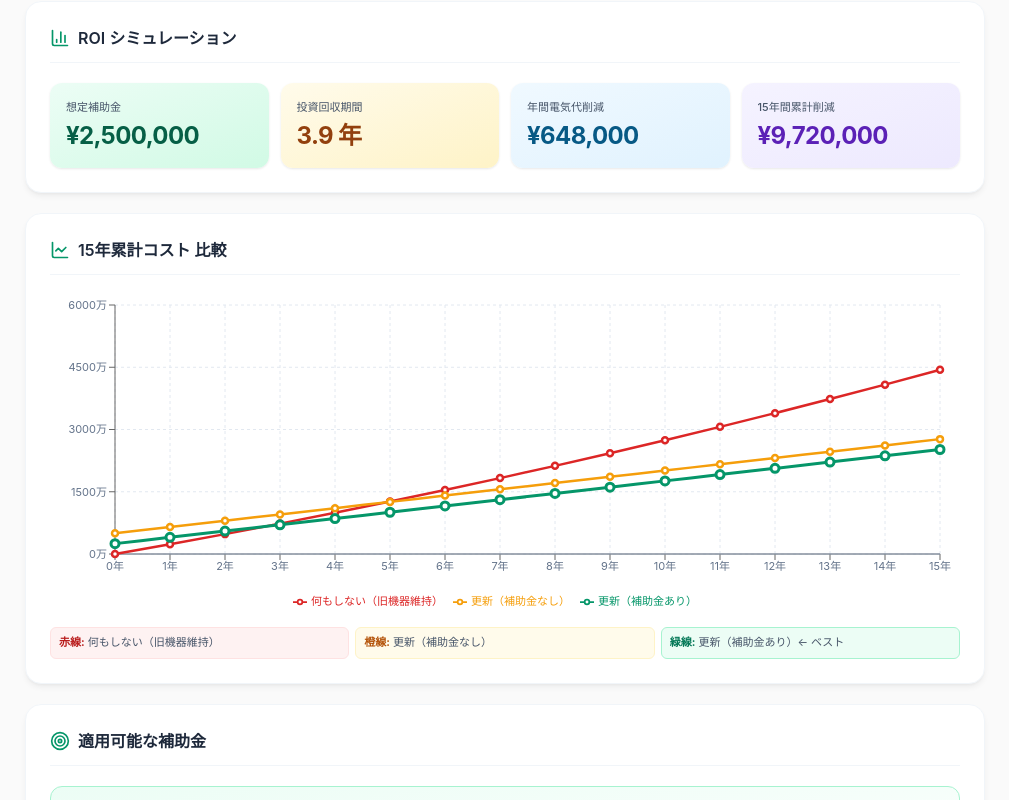
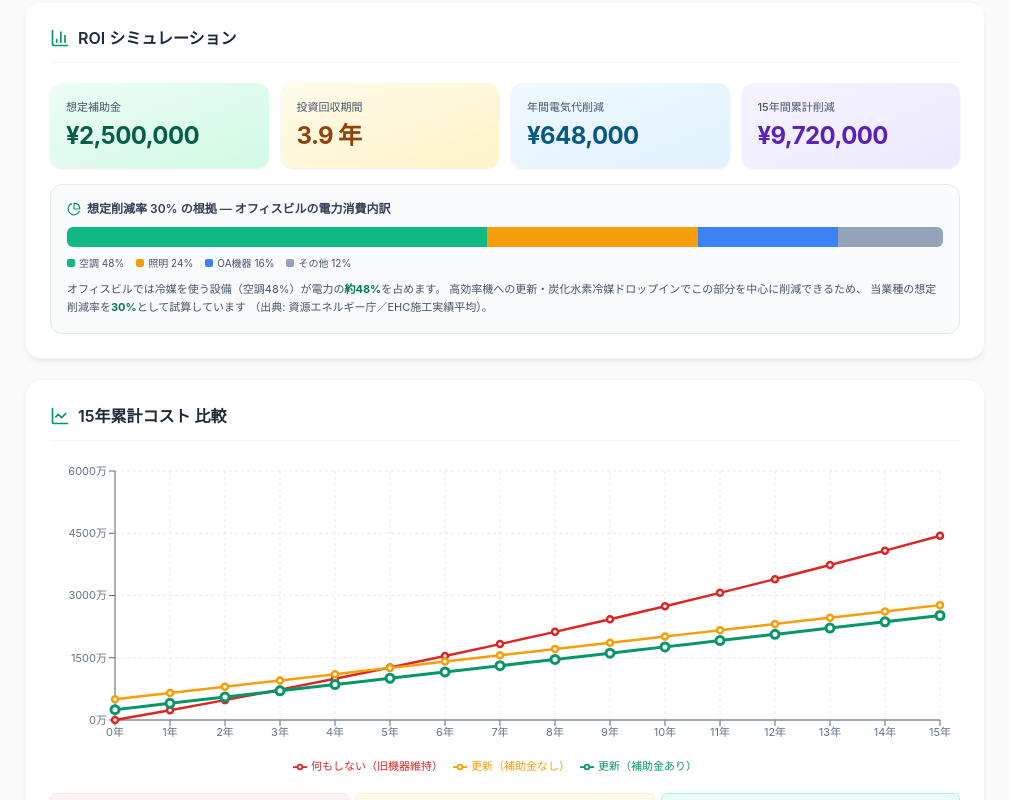
Before and after one commit to Shinichi-Morozumi/ehc-subsidy-app, a Next.js app: page / in a window 1280 px wide. Both pictures are taken after a click on the button "即答（マッチング & 提案書生成）". Shown: the part 1750-2550 px from the top of the page, without its empty margins (135-1144 px from the left). Built offline with nearby package versions, Linux system fonts and the light colour scheme.

Commit message:
feat: 業種別ROI根拠表示 + 宿泊補助金追加 + R32毒性/EU規制トピックス

```diff
--- a/components/RoiChart.tsx
+++ b/components/RoiChart.tsx
@@ -17,12 +17,15 @@ interface RoiChartProps {
   bestSubsidyManYen: number;
   saveYenPerYear: number;
   kwhPerYear: number;
+  reductionRate?: number;
 }
 
-export function RoiChart({ invest, bestSubsidyManYen, saveYenPerYear, kwhPerYear }: RoiChartProps) {
+export function RoiChart({ invest, bestSubsidyManYen, saveYenPerYear, kwhPerYear, reductionRate = 0.3 }: RoiChartProps) {
   const ELECTRIC_PRICE = 27;
   const OLD_EQUIPMENT_DEGRADATION_PER_YEAR = 0.02;
   const REPAIR_COST_PER_YEAR = 15;
+  // 業種別の想定削減率を反映（更新後の電力＝旧×(1−削減率)）。未指定時は従来通り30%。
+  const newPowerFactor = Math.max(0, Math.min(1, 1 - reductionRate));
 
   const years = 15;
   const data = [];
@@ -33,9 +36,9 @@ export function RoiChart({ invest, bestSubsidyManYen, saveYenPerYear, kwhPerYear
       REPAIR_COST_PER_YEAR * y;
 
     const newCostWithSubsidy =
-      (invest - bestSubsidyManYen) + (kwhPerYear * 0.7 * ELECTRIC_PRICE * y) / 10000;
+      (invest - bestSubsidyManYen) + (kwhPerYear * newPowerFactor * ELECTRIC_PRICE * y) / 10000;
 
-    const newCostNoSubsidy = invest + (kwhPerYear * 0.7 * ELECTRIC_PRICE * y) / 10000;
+    const newCostNoSubsidy = invest + (kwhPerYear * newPowerFactor * ELECTRIC_PRICE * y) / 10000;
 
     data.push({
       year: `${y}年`,
--- a/components/SubsidyMatcher.tsx
+++ b/components/SubsidyMatcher.tsx
@@ -9,8 +9,9 @@ import { ReportTeaser } from "./ReportTeaser";
 import { CustomerReport } from "./CustomerReport";
 import { SampleCases } from "./SampleCases";
 import { SampleCase } from "@/lib/samples";
-import { Sparkles, BarChart3, Target, Lightbulb, Building2, User, AlertTriangle, CheckCircle2, LineChart as LineChartIcon } from "lucide-react";
+import { Sparkles, BarChart3, Target, Lightbulb, Building2, User, AlertTriangle, CheckCircle2, LineChart as LineChartIcon, PieChart } from "lucide-react";
 import { RoiChart } from "./RoiChart";
+import { INDUSTRY_PROFILES } from "@/lib/industries";
 
 const PREFS = ["東京都", "神奈川県", "大阪府", "埼玉県", "千葉県", "愛知県", "北海道", "福岡県", "その他"];
 
@@ -202,6 +203,7 @@ function ResultView({ result, input }: { result: MatchResult; input: MatchInput
           <RoiBox label="年間電気代削減" value={`¥${result.saveYenPerYear.toLocaleString("ja-JP")}`} accent="blue" />
           <RoiBox label="15年間累計削減" value={`¥${result.total15YearsYen.toLocaleString("ja-JP")}`} accent="purple" />
         </div>
+        <IndustryBasis building={input.building} reductionRate={result.industryReductionRate} />
       </Card>
 
       <Card>
@@ -211,6 +213,7 @@ function ResultView({ result, input }: { result: MatchResult; input: MatchInput
           bestSubsidyManYen={result.bestSubsidyManYen}
           saveYenPerYear={result.saveYenPerYear}
           kwhPerYear={input.kwh}
+          reductionRate={result.industryReductionRate}
         />
         <div className="text-[11px] text-slate-600 grid grid-cols-1 md:grid-cols-3 gap-1.5 mt-3">
           <div className="bg-red-50 border border-red-100 rounded-md px-2 py-1.5">
@@ -293,3 +296,43 @@ function RoiBox({
     </div>
   );
 }
+
+// 業種別の電力消費内訳と想定削減率の根拠（出典: 資源エネルギー庁）を表示
+function IndustryBasis({ building, reductionRate }: { building: string; reductionRate: number }) {
+  const profile = INDUSTRY_PROFILES[building] ?? INDUSTRY_PROFILES.other;
+  const ac = profile.electricBreakdown.find((b) => b.category === "空調");
+  const fridge = profile.electricBreakdown.find((b) => b.category === "冷凍冷蔵");
+  const refrigerantPct = (ac?.pct ?? 0) + (fridge?.pct ?? 0);
+  return (
+    <div className="mt-4 bg-slate-50 border border-slate-200 rounded-xl p-4">
+      <div className="text-xs font-semibold text-slate-700 mb-2.5 flex items-center gap-1.5">
+        <PieChart className="w-3.5 h-3.5 text-ehc-600" />
+        想定削減率 {(reductionRate * 100).toFixed(0)}% の根拠 — {profile.label}の電力消費内訳
+      </div>
+      <div className="flex w-full h-5 rounded-md overflow-hidden mb-2">
+        {profile.electricBreakdown.map((b) => (
+          <div
+            key={b.category}
+            style={{ width: `${b.pct}%`, backgroundColor: b.color }}
+            title={`${b.category} ${b.pct}%`}
+          />
+        ))}
+      </div>
+      <div className="flex flex-wrap gap-x-3 gap-y-1 text-[10px] text-slate-600 mb-2.5">
+        {profile.electricBreakdown.map((b) => (
+          <span key={b.category} className="inline-flex items-center gap-1">
+            <span className="w-2 h-2 rounded-sm inline-block" style={{ backgroundColor: b.color }} />
+            {b.category} {b.pct}%
+          </span>
+        ))}
+      </div>
+      <p className="text-[11px] text-slate-600 leading-relaxed">
+        {profile.label}では冷媒を使う設備（空調{ac ? `${ac.pct}%` : ""}
+        {fridge ? `＋冷凍冷蔵${fridge.pct}%` : ""}）が電力の<strong className="text-ehc-700">約{refrigerantPct}%</strong>を占めます。
+        高効率機への更新・炭化水素冷媒ドロップインでこの部分を中心に削減できるため、
+        当業種の想定削減率を<strong className="text-ehc-700">{(reductionRate * 100).toFixed(0)}%</strong>として試算しています
+        （出典: 資源エネルギー庁／EHC施工実績平均）。
+      </p>
+    </div>
+  );
+}
--- a/lib/match.ts
+++ b/lib/match.ts
@@ -22,6 +22,7 @@ export function matchSubsidies(input: MatchInput): MatchResult {
     if (s.pref !== "all" && !s.pref.includes(input.pref)) return false;
     if (!s.target.includes(input.equip)) return false;
     if (s.id === "kanagawa" && input.co2 < 3) return false;
+    if (s.id === "hotel_sustainability" && input.building !== "hotel") return false;
     return true;
   });
 
--- a/lib/subsidies.ts
+++ b/lib/subsidies.ts
@@ -53,6 +53,23 @@ export const SUBSIDIES: Subsidy[] = [
     capManYen: 500,
   },
   {
+    id: "hotel_sustainability",
+    name: "宿泊施設サステナビリティ強化支援事業",
+    org: "観光庁",
+    period: "例年春〜初夏に公募（前回 2025/3/24〜5/30）。次回公募はウォッチ中",
+    rate: "1/2",
+    max: "1,000万円（1事業者あたり最大3施設）",
+    target: ["ac", "multi"],
+    biz: ["business"],
+    size: ["sme", "middle", "large"],
+    pref: "all",
+    requirement: "旅館業法の許可取得。高付加価値経営旅館等の登録（または申請中）。宿泊事業者と施工業者が同一会計でないこと。同一事業者で3施設以内。空調更新等が対象（採択率 約91%実績）",
+    docs: "旅館業許可・図面/機器リスト・見積書・登録証・申請ポータル登録・実績報告書",
+    url: "https://www.mlit.go.jp/kankocho/",
+    rateNum: 0.5,
+    capManYen: 1000,
+  },
+  {
     id: "osaka",
     name: "大阪府 中小事業者高効率空調機導入支援事業（R8）",
     org: "大阪府",
--- a/lib/weapons.ts
+++ b/lib/weapons.ts
@@ -33,4 +33,12 @@ export const WEAPONS: Weapon[] = [
     title: "ドロップイン工事という選択肢",
     body: "既存配管を流用することで工事日数1/2、コスト30%減。R410A→R32の冷媒入替＋既存配管洗浄で再利用可能。EHCはドロップイン適合判定の専門知見あり。",
   },
+  {
+    title: "R32の安全性論点：燃焼時にフッ化水素・カルボニルフルオライド生成",
+    body: "R32は「微燃性(A2L)」とされるが、火災等で燃焼するとフッ化水素・カルボニルフルオライドといった強毒性ガスを生成するリスクが指摘されている。一方、炭化水素冷媒(HyChill)は着火温度480℃・燃焼下限濃度0.038kg/㎥と高く、圧縮機内でも80℃前後までしか上がらず、フロンより少量で済むため密閉空間でも発火3条件を満たしにくい。安全面の比較材料として提示可能。",
+  },
+  {
+    title: "EUは自然冷媒が主流へ：2025年からGWP750以上のフロン入り空調機を規制",
+    body: "EUでは2025年よりCO2換算1tあたり3ユーロの課税に加え、GWP750以上のフロンを使う空調機を段階的に禁止する方針(経産省『欧米のフロン規制について』)。欧州では炭化水素を含む自然冷媒が主流化。日本も追随が見込まれ、低GWP化・脱フロンの流れは不可逆。早期の自然冷媒ドロップイン/高効率更新が将来の規制対応コストを最小化する。",
+  },
 ];
```
